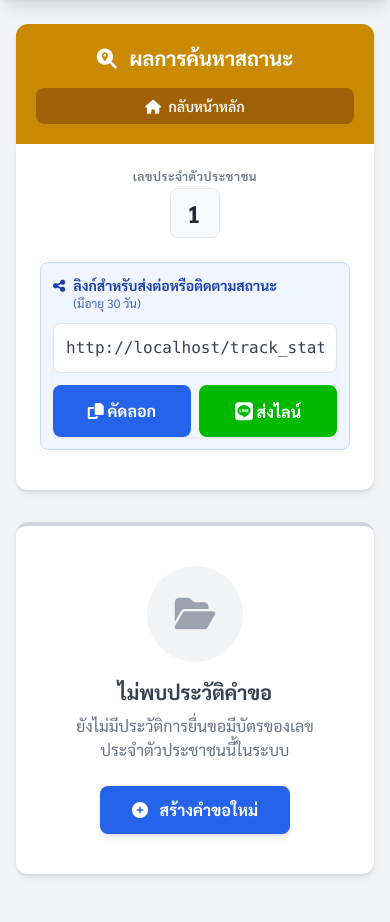
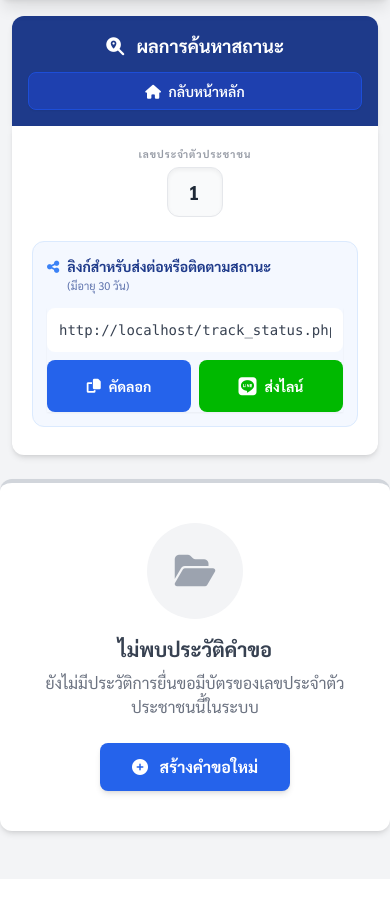
Before and after one commit to non5217/idcard-police, a PHP site: page /track_status.php in a window 390 px wide. Shown: the part 64-986 px from the top of the page. After the commit the page ends 904 px from the top, so only its background shows below. Run offline with PHP 8.4, Linux system fonts and the light colour scheme; the visitor is signed in with stand-in values (Sample User, id 1); data comes from the database, SQL or seed files in the repository; data that the repository does not hold is empty; some libraries are stand-ins or nearby versions.

Commit message:
feat: Optimize track_status.php for mobile.

```diff
--- a/track_status.php
+++ b/track_status.php
@@ -256,44 +256,44 @@ function renderTimeline($current_status, $reject_reason = '')
 <body class="bg-gray-100 min-h-screen pb-12">
     <?php include 'public_navbar.php'; ?>
 
-    <div class="max-w-4xl mx-auto mt-6 px-4">
+    <div class="max-w-4xl mx-auto mt-4 md:mt-6 px-3 sm:px-4">
         <div
-            class="bg-yellow-600 text-white p-5 rounded-t-xl flex flex-col sm:flex-row justify-between items-center gap-4 sm:gap-2 text-center sm:text-left shadow-md">
-            <h1 class="text-xl sm:text-2xl font-bold"><i class="fas fa-search-location mr-2"></i> ผลการค้นหาสถานะ</h1>
+            class="bg-blue-900 text-white p-4 md:p-5 rounded-t-xl flex flex-col sm:flex-row justify-between items-center gap-3 md:gap-2 text-center sm:text-left shadow-md">
+            <h1 class="text-lg md:text-2xl font-bold"><i class="fas fa-search-location mr-2"></i> ผลการค้นหาสถานะ</h1>
             <a href="index.php"
-                class="bg-yellow-700 hover:bg-yellow-800 px-4 py-2 rounded-lg font-semibold transition text-sm w-full sm:w-auto text-center">
+                class="bg-blue-800 hover:bg-blue-700 px-4 py-2 rounded-lg font-semibold transition text-sm w-full sm:w-auto text-center border border-blue-700 shadow-sm">
                 <i class="fas fa-home mr-1"></i> กลับหน้าหลัก
             </a>
         </div>
 
-        <div class="bg-white p-6 shadow-md rounded-b-xl border-t-0 mb-8">
+        <div class="bg-white p-5 md:p-6 shadow-md rounded-b-xl border-t-0 mb-6 md:mb-8">
             <div class="text-center">
-                <div class="text-gray-500 text-xs sm:text-sm font-semibold uppercase tracking-wider mb-1">
+                <div class="text-gray-500 text-[10px] md:text-sm font-bold uppercase tracking-widest mb-1.5 opacity-70">
                     เลขประจำตัวประชาชน</div>
                 <div
-                    class="text-2xl sm:text-3xl font-bold text-gray-800 tracking-widest bg-gray-50 inline-block px-4 sm:px-6 py-2 rounded-lg border mb-6 break-all">
+                    class="text-xl md:text-3xl font-bold text-gray-800 tracking-widest bg-gray-50 inline-block px-5 md:px-6 py-2.5 md:py-2 rounded-xl border mb-6 break-all shadow-inner">
                     <?= htmlspecialchars($id_card)?>
                 </div>
             </div>
 
             <!-- Share Link Input Box -->
-            <div class="bg-blue-50 border border-blue-200 rounded-lg p-3 sm:p-4 mb-4">
-                <div class="mb-3 sm:mb-2 text-sm font-bold text-blue-800 flex items-start sm:items-center gap-2">
-                    <i class="fas fa-share-alt mt-1 sm:mt-0"></i>
+            <div class="bg-blue-50/70 border border-blue-100 rounded-xl p-3.5 md:p-4 mb-2">
+                <div class="mb-3 md:mb-2 text-sm font-bold text-blue-900 flex items-start md:items-center gap-2">
+                    <i class="fas fa-share-alt text-blue-500 mt-1 md:mt-0"></i>
                     <span>ลิงก์สำหรับส่งต่อหรือติดตามสถานะ <span
-                            class="block sm:inline text-xs sm:text-sm font-normal sm:font-bold opacity-80">(มีอายุ 30
+                            class="block md:inline text-[11px] md:text-sm font-normal md:font-semibold opacity-70">(มีอายุ 30
                             วัน)</span></span>
                 </div>
-                <div class="flex flex-col sm:flex-row shadow-sm gap-2 sm:gap-0">
+                <div class="flex flex-col md:flex-row shadow-sm gap-2 md:gap-0 mt-2">
                     <input type="text" id="shareUrlInput" value="<?= $share_url?>" readonly
-                        class="bg-white border text-gray-700 text-base sm:text-sm rounded-lg sm:rounded-l-lg sm:rounded-tr-none focus:ring-blue-500 focus:border-blue-500 block w-full p-3 sm:p-2.5 outline-none font-mono">
-                    <div class="flex w-full sm:w-auto gap-2 sm:gap-0 mt-1 sm:mt-0">
+                        class="bg-white border-blue-200 text-gray-700 text-sm md:text-sm rounded-lg md:rounded-l-xl md:rounded-tr-none focus:ring-blue-500 focus:border-blue-500 block w-full p-3 font-mono">
+                    <div class="flex w-full md:w-auto gap-2 md:gap-0">
                         <button type="button" onclick="copyShareLink()"
-                            class="flex-1 sm:flex-none text-white bg-blue-600 hover:bg-blue-700 focus:ring-4 focus:outline-none focus:ring-blue-300 font-bold sm:font-medium text-base sm:text-sm px-4 py-3 sm:py-2.5 text-center transition rounded-lg sm:rounded-none sm:border-r border-blue-500">
+                            class="flex-1 md:flex-none text-white bg-blue-600 hover:bg-blue-700 font-bold text-sm px-4 py-3 md:py-2.5 transition rounded-lg md:rounded-none md:border-r border-blue-500 flex items-center justify-center gap-2">
                             <i class="fas fa-copy"></i> คัดลอก
                         </button>
                         <button type="button" onclick="shareToLine()"
-                            class="flex-1 sm:flex-none text-white bg-[#00B900] hover:bg-[#009b00] focus:ring-4 focus:outline-none focus:ring-green-300 font-bold sm:font-medium text-base sm:text-sm px-4 py-3 sm:py-2.5 text-center transition rounded-lg sm:rounded-r-lg sm:rounded-bl-none">
+                            class="flex-1 md:flex-none text-white bg-[#00B900] hover:bg-[#009b00] font-bold text-sm px-4 py-3 md:py-2.5 transition rounded-lg md:rounded-r-xl md:rounded-bl-none flex items-center justify-center gap-2">
                             <i class="fab fa-line text-lg"></i> ส่งไลน์
                         </button>
                     </div>
@@ -301,13 +301,13 @@ function renderTimeline($current_status, $reject_reason = '')
             </div>
 
             <?php if (count($requests) > 0): ?>
-            <div class="mt-4 text-center text-gray-600">
-                พบประวัติคำขอทั้งหมด <span class="font-bold text-blue-600 text-lg">
+            <div class="mt-4 text-center text-gray-500 text-xs md:text-sm font-medium">
+                พบประวัติคำขอทั้งหมด <span class="font-black text-blue-700 text-base md:text-lg">
                     <?= count($requests)?>
                 </span> รายการ
             </div>
-            <?php
-endif; ?>
+            <?php endif; ?>
+        </div>
         </div>
 
         <?php if (count($requests) > 0): ?>
@@ -317,24 +317,27 @@ endif; ?>
 
                 <!-- Card Header -->
                 <div
-                    class="bg-gray-50 px-4 sm:px-6 py-4 border-b flex flex-col sm:flex-row justify-between items-start sm:items-center gap-3 sm:gap-4">
-                    <div class="w-full sm:w-auto flex flex-col items-start">
-                        <span
-                            class="bg-blue-100 text-blue-800 text-xs font-bold px-3 py-1 rounded-full uppercase tracking-wide font-mono mb-2 sm:mb-0">
-                            คำขอเลขที่:
-                            <?= sprintf('%04d/%s', $req['id'], $req['request_year'] ?? (date('Y', strtotime($req['created_at'])) + 543))?>
-                        </span>
-                        <h3 class="text-lg sm:text-lg font-bold text-gray-800 mt-2 sm:mt-2 line-clamp-2">
+                    class="bg-gray-50/80 px-4 md:px-6 py-4 border-b flex flex-col md:flex-row justify-between items-start md:items-center gap-4">
+                    <div class="w-full md:w-auto flex flex-col items-start">
+                        <div class="flex items-center gap-2 mb-2">
+                             <span class="bg-blue-600 text-white text-[10px] md:text-xs font-black px-2.5 py-1 rounded shadow-sm">
+                                คำขอใหม่
+                             </span>
+                             <span class="text-blue-800 text-xs md:text-sm font-bold font-mono">
+                                #<?= sprintf('%04d/%s', $req['id'], $req['request_year'] ?? (date('Y', strtotime($req['created_at'])) + 543))?>
+                             </span>
+                        </div>
+                        <h3 class="text-lg md:text-xl font-bold text-gray-800 line-clamp-2 leading-tight">
                             <?= htmlspecialchars($req['rank_name'] . $req['full_name'])?>
                         </h3>
-                        <p class="text-sm sm:text-sm text-gray-500 mt-1">
-                            <i class="far fa-calendar-alt mr-1"></i> ยื่นเมื่อ:
-                            <?= date('d/m/Y H:i', strtotime($req['created_at']))?>
+                        <p class="text-[12px] md:text-sm text-gray-400 mt-2 font-medium">
+                            <i class="far fa-calendar-alt mr-1"></i> ยื่นคำร้องเมื่อ:
+                            <?= date('d/m/Y H:i', strtotime($req['created_at']))?> น.
                         </p>
                     </div>
                     <div
-                        class="w-full sm:w-auto flex items-center justify-between sm:block border-t sm:border-t-0 pt-3 sm:pt-0 mt-2 sm:mt-0">
-                        <div class="text-xs sm:text-sm text-gray-500 font-semibold sm:mb-2">สถานะระบบ:</div>
+                        class="w-full md:w-auto flex items-center justify-between md:flex-col md:items-end md:justify-center border-t md:border-t-0 pt-4 md:pt-0 border-gray-100">
+                        <div class="text-[11px] md:text-xs text-gray-400 font-bold uppercase tracking-wider md:mb-1">สถานะปัจจุบัน</div>
                         <?= getStatusBadge($req['status'])?>
                     </div>
                 </div>
@@ -343,27 +346,29 @@ endif; ?>
                 <div class="p-4 sm:p-6 md:p-8 grid grid-cols-1 md:grid-cols-2 gap-6 md:gap-8 items-start">
 
                     <!-- ฝั่งซ้าย: Timeline -->
-                    <div class="bg-white rounded-lg p-2">
+                    <div class="bg-white rounded-lg p-0 md:p-2">
                         <?php renderTimeline($req['status'], $req['reject_reason'] ?? ''); ?>
                     </div>
 
                     <!-- ฝั่งขวา: Action Buttons & Info -->
-                    <div class="bg-blue-50/50 rounded-xl p-6 border border-blue-50 h-full flex flex-col justify-center">
-                        <h4 class="font-bold text-gray-800 mb-4 border-b pb-2"><i
-                                class="fas fa-info-circle text-blue-500 mr-2"></i> ข้อมูลเพิ่มเติม</h4>
+                    <div class="bg-blue-50/40 rounded-xl p-5 md:p-6 border border-blue-50/50 h-full flex flex-col justify-center">
+                        <h4 class="font-bold text-gray-800 mb-4 border-b border-blue-100 pb-2 flex items-center gap-2">
+                            <i class="fas fa-info-circle text-blue-500"></i>
+                            <span class="text-sm md:text-base uppercase tracking-wider">ข้อมูลเพิ่มเติม</span>
+                        </h4>
 
-                        <div class="space-y-4 sm:space-y-3 text-base sm:text-sm text-gray-700 mb-6 flex-grow">
-                            <div class="flex flex-col sm:flex-row sm:justify-between gap-1 sm:gap-0">
-                                <span class="text-gray-500 font-semibold sm:font-normal">เหตุผลการขอ:</span>
+                        <div class="space-y-4 md:space-y-3 text-sm text-gray-700 mb-6 flex-grow">
+                            <div class="flex flex-col md:flex-row md:justify-between gap-1.5 md:gap-0">
+                                <span class="text-gray-400 font-bold md:font-semibold text-[11px] md:text-xs uppercase tracking-tight">เหตุผลการขอ:</span>
                                 <span
-                                    class="font-bold sm:font-semibold text-left sm:text-right text-blue-800 sm:text-gray-800 max-w-full sm:max-w-[70%] bg-blue-50 sm:bg-transparent p-2 sm:p-0 rounded-md sm:rounded-none">
+                                    class="font-bold md:font-bold text-left md:text-right text-blue-900 md:text-gray-800 max-w-full md:max-w-[70%] bg-blue-100/50 md:bg-transparent px-3 py-2 md:p-0 rounded-lg md:rounded-none border md:border-0 border-blue-200/50 md:border-transparent">
                                     <?= getReasonText($req)?>
                                 </span>
                             </div>
                             <?php if (!empty($req['old_card_number'])): ?>
-                            <div class="flex justify-between">
-                                <span class="text-gray-500">เลขบัตรเดิม:</span>
-                                <span class="font-semibold text-right">
+                            <div class="flex flex-col md:flex-row md:justify-between gap-1 md:gap-0 border-t md:border-0 pt-3 md:pt-0 border-dashed border-gray-200">
+                                <span class="text-gray-400 font-bold md:font-semibold text-[11px] md:text-xs uppercase tracking-tight">เลขบัตรเดิม:</span>
+                                <span class="font-black md:font-semibold text-gray-800 md:text-gray-900">
                                     <?= htmlspecialchars($req['old_card_number'])?>
                                 </span>
                             </div>
@@ -382,15 +387,17 @@ endif; ?>
                                 <input type="hidden" name="action" value="edit_request">
                                 <input type="hidden" name="request_id" value="<?= $req['id']?>">
                                 <button type="submit"
-                                    class="w-full bg-blue-600 hover:bg-blue-700 text-white font-bold py-3 px-4 rounded-lg shadow-md transition flex items-center justify-center gap-2 group">
-                                    <i class="fas fa-edit group-hover:scale-110 transition-transform"></i>
+                                    class="w-full bg-blue-600 hover:bg-blue-700 text-white font-bold py-3.5 px-4 rounded-xl shadow-lg transition flex items-center justify-center gap-2 group active:scale-[0.98]">
+                                    <i class="fas fa-edit group-hover:rotate-12 transition-transform"></i>
                                     แก้ไขข้อมูลคำขอนี้
                                 </button>
                             </form>
-                            <p class="text-xs text-center text-gray-500 mt-3 flex items-start justify-center gap-1">
-                                <i class="fas fa-exclamation-triangle text-yellow-500 mt-0.5"></i>
-                                หากบันทึกใหม่ สถานะจะกลับไป<br>เป็น 'รอตรวจสอบ' เท่านั้น
-                            </p>
+                            <div class="bg-yellow-50 border border-yellow-200/50 rounded-lg p-3 mt-4 flex items-start gap-2.5">
+                                <i class="fas fa-exclamation-triangle text-yellow-600 text-[10px] mt-1"></i>
+                                <span class="text-[11px] leading-relaxed text-yellow-800 font-medium text-center w-full">
+                                    หากมีการแก้ไขและบันทึกใหม่ สถานะจะกลับไปเป็น <span class="font-bold underline">'รอตรวจสอบ'</span> เท่านั้น
+                                </span>
+                            </div>
                         </div>
                         <?php
         else: ?>
```
Also changed, not shown: index.php (+7 -4 lines).
